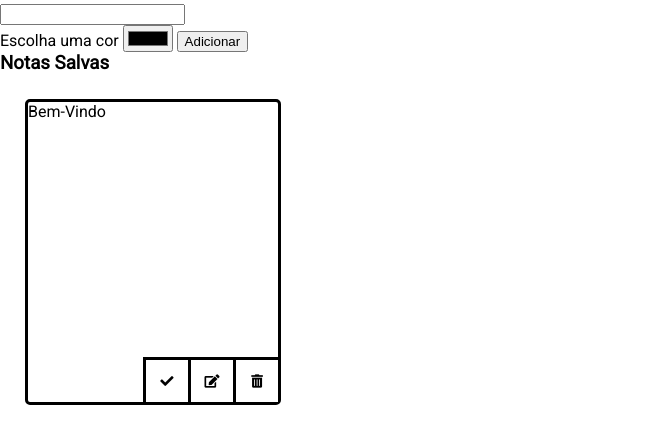
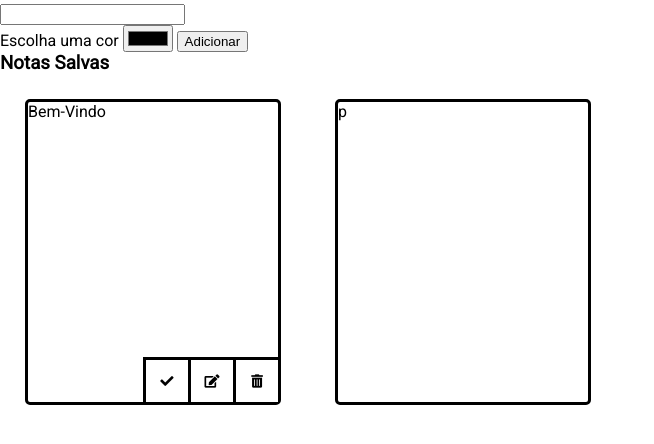
Before and after one commit to felype-carvalho/controle-de-tarefas, a plain HTML site: page index.html in a window 1280 px wide. Both pictures are taken after a click on the button "Adicionar". Shown: the part 46-490 px from the top of the page, without its empty margins (0-654 px from the left). Drawn offline with Linux system fonts and the light colour scheme.

Commit message:
O botão Adiconar agora adiciona uma nota vazia no campo de notas

```diff
--- a/index.css
+++ b/index.css
@@ -7,7 +7,7 @@ body {
 * {
 	margin: 0;
 }
-.divNotas {
+.nota {
 	background-color: ;
 	width: 250px;
 	height: 300px;
--- a/index.html
+++ b/index.html
@@ -29,7 +29,7 @@
             <h3>Notas Salvas</h3>
         </div>
         <div name="notas" id="notas">
-            <div id="nota" name="first" class="divNotas" style="background-color: cor" >
+            <div id="nota" name="first" class="nota" style="background-color: cor" >
                 <div name="texto" class="texto">
                     <p>Bem-Vindo</p>
                 </div>
--- a/index.js
+++ b/index.js
@@ -2,8 +2,10 @@ var cor = document.getElementById("btnCor").value;
 inputTexto.textContent = inputTexto;
 var texto = document.getElementById("inputTexto");
 //console.log(cor)
-btnAdd.addEventListener("click", function criarNota(event) {
+btnAdd.addEventListener("click", function(event) {
 	event.preventDefault();
+
+	criarNota();
 	/*console.log(cor);
 	console.log(texto.value);
 	*/
@@ -11,6 +13,17 @@ btnAdd.addEventListener("click", function criarNota(event) {
 
 function criarNota(texto, cor){
 	console.log("iae");
+
+	var nota = document.createElement("div");
+	var divNota = document.createElement("div");
+	var exTexto = document.createTextNode("p");
+
+	nota.appendChild(divNota);
+	divNota.appendChild(exTexto);
+	document.getElementById("notas").appendChild(nota);
+
+	nota.classList.add("nota");
+
 //var notas = document.createElement();
 /*
 create.Element(div maior);
@@ -27,5 +40,4 @@ create.Element(div maior);
 		create.Element(icone.div);
 			create.Element(icone);
 */
-	divNotas.classList.add("divNotas");
 }
```
